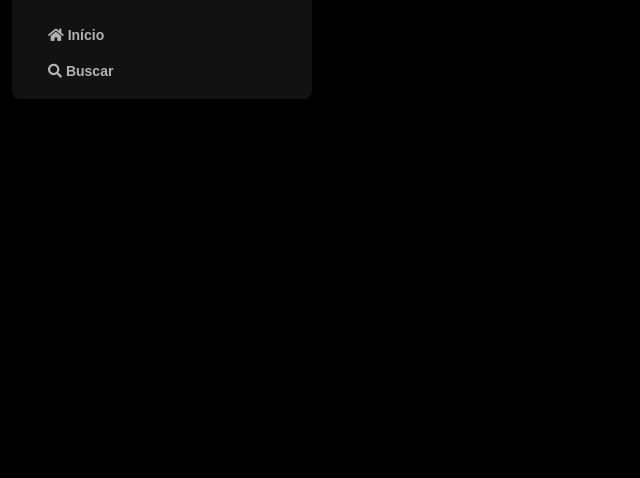
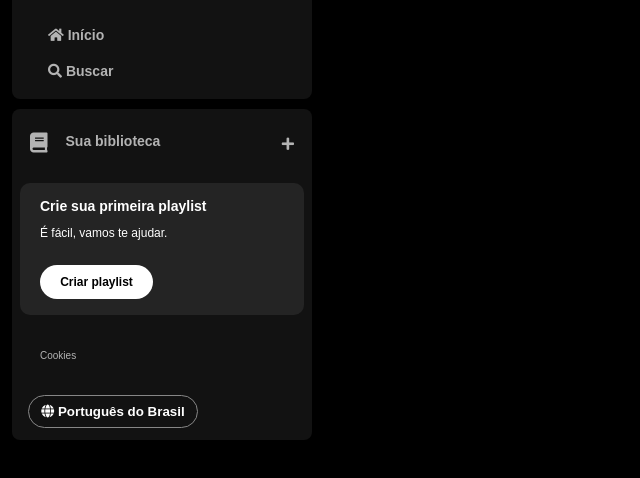
Before and after one commit to Devwillmarinho/-Imersao-front-end-alura-, a plain HTML site: page index.html in a window 1280 px wide. Shown: the part 74-552 px from the top of the page, without its empty margins (0-640 px from the left). Drawn offline with Linux system fonts and the light colour scheme.

Commit message:
Aula 2 - Estilo Avançado e Posicionamento: Transformando Layouts

```diff
--- a/index.html
+++ b/index.html
@@ -45,6 +45,33 @@
           </li>
         </ul>
       </nav>
+      <div class="library">
+        <div class="library__content">
+          <button class="library__button">
+            <span class="fa fas fa-book"></span>
+            <span>Sua biblioteca</span>
+          </button>
+          <span class="fa fa-plus"></span>
+        </div>
+        <section class="section-playlist">
+          <div class="section-playlist__content">
+            <span class="text title">Crie sua primeira playlist</span>
+            <span class="text subtitle">É fácil, vamos te ajudar.</span>
+            <button class="section-playlist__button">
+              <span>Criar playlist</span>
+            </button>
+          </div>
+        </section>
+        <div class="cookies">
+          <a href="">Cookies</a>
+        </div>
+        <div class="languages">
+          <button class="languages__button">
+            <span class="fa fa-globe"></span>
+            <span>Português do Brasil</span>
+          </button>
+        </div>
+      </div>
     </div>
   </body>
 </html>
--- a/style.css
+++ b/style.css
@@ -44,3 +44,128 @@ body {
   font-size: 14px;
   font-family: "DM Sans", sans-serif;
 }
+
+.library {
+  background-color: #121212;
+  border-radius: 8px;
+  display: flex;
+  justify-content: space-between;
+  flex-direction: column;
+  padding: 4px 8px;
+  color: #b3b3b3;
+  font-weight: 600;
+  font-size: 14px;
+  margin-top: 10px;
+}
+
+.library .library__content {
+  display: flex;
+  justify-content: space-between;
+}
+
+.library .library__button {
+  display: flex;
+  margin-right: 10px;
+  color: #b3b3b3;
+  background-color: transparent;
+  border: 0px;
+  font-size: 14px;
+  font-weight: 700;
+  font-family: "DM Sans", sans-serif;
+  text-align: center;
+  text-decoration: none;
+  text-transform: none;
+  padding: 20px 10px;
+}
+
+.library .library__button .fa {
+  font-size: 20px;
+  font-weight: 300;
+  color: #b3b3b3;
+  margin-right: 10px;
+  padding-right: 8px;
+}
+
+.library .library__content .fa-plus {
+  margin: 24px 10px;
+}
+
+.section-playlist {
+  display: flex;
+  align-items: flex-start;
+  justify-content: space-between;
+  gap: 20px;
+  background-color: #242424;
+  color: #b3b3b3;
+  font-weight: 600;
+  font-size: 14px;
+  margin: 8px 0;
+  padding: 16px 20px;
+  border-radius: 10px;
+}
+
+.section-playlist .section-playlist__content {
+  display: flex;
+  flex-direction: column;
+}
+
+.section-playlist__content .text {
+  padding-bottom: 14px;
+  color: #fff;
+  font-family: "DM Sans", sans-serif;
+}
+
+.section-playlist__content .title {
+  font-weight: 700;
+}
+
+.section-playlist__content .subtitle {
+  font-weight: 500;
+  font-size: 12px;
+}
+
+.section-playlist__content .section-playlist__button {
+  display: flex;
+  justify-content: center;
+  background-color: #fff;
+  color: #000;
+  border-radius: 20px;
+  font-size: 12px;
+  font-weight: 700;
+  font-family: "DM Sans", sans-serif;
+  text-decoration: none;
+  text-transform: none;
+  padding: 10px;
+  margin-top: 12px;
+  border: 0;
+  width: 113px;
+}
+
+.sidebar .cookies {
+  margin: 25px 20px;
+}
+
+.sidebar .cookies a {
+  color: #b3b3b3;
+  font-family: "DM Sans", sans-serif;
+  font-weight: 500;
+  font-size: 10px;
+  text-decoration: none;
+}
+
+.sidebar .cookies a:hover {
+  text-decoration: underline;
+}
+
+.languages .languages__button {
+  align-items: center;
+  background-color: transparent;
+  border: 1px solid #878787;
+  color: #fff;
+  font-weight: bold;
+  cursor: pointer;
+  width: 170px;
+  margin: 8px;
+  padding: 8px;
+  border-radius: 20px;
+}
```
